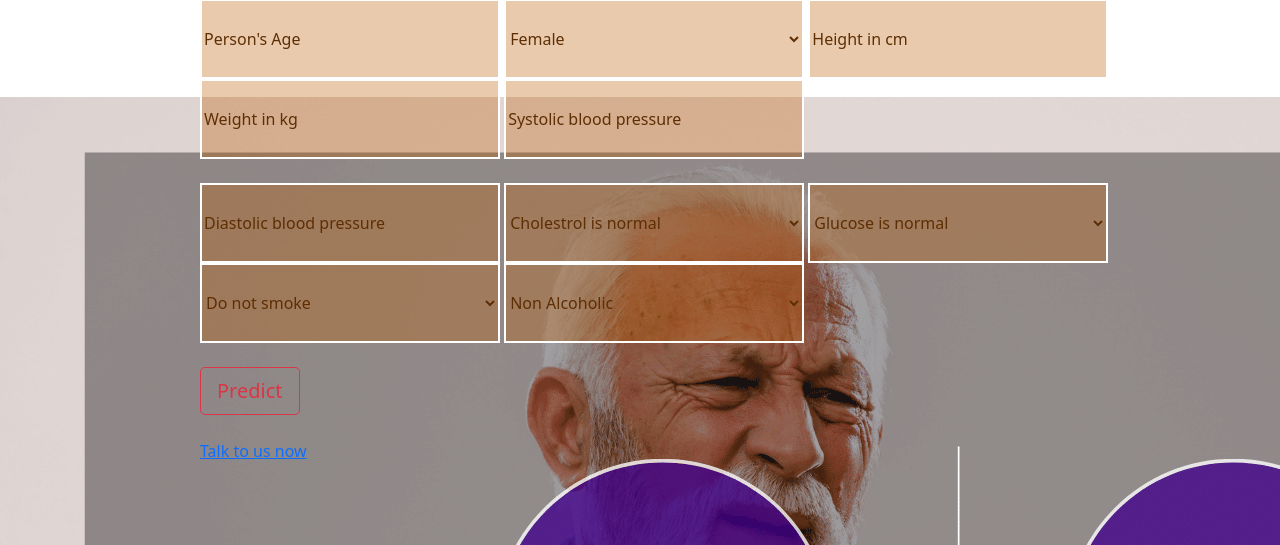
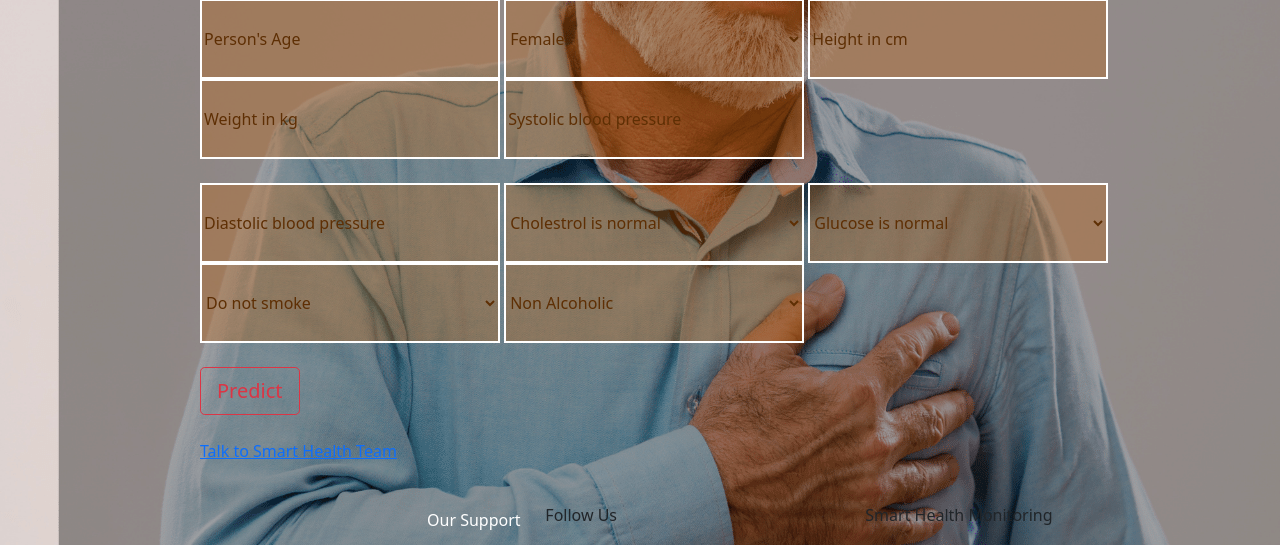
Before and after one commit to elmalla/cardiac_prediction, a Flask app: page / in a window 1280 px wide. Shown: the part 223-768 px from the top of the page. Run offline with Flask 2, Linux system fonts and the light colour scheme; parts of the project's set-up code (start-up, migrations or seed data) failed here and were passed over.

Commit message:
added footer

```diff
--- a/app.py
+++ b/app.py
@@ -7,8 +7,8 @@
 app = Flask(__name__)
 
 @app.route('/',methods=['POST','GET'])
-def new():
-    return render_template('new.html')
+def home():
+    return render_template('home.html')
 
 
 
--- a/templates/new.html
+++ b/templates/home.html
@@ -126,7 +126,7 @@
         <button style="margin-left:00px" type="submit" class="btn btn-outline-danger btn-lg">Predict</button><br><br>
 
         <b style="color: rgb(0, 0, 0);font-size: 22px;">{{statement}}</b>
-        <p><a href="https://m.me/SmartHealthMonitoring">Talk to us now</a></p>
+        <p><a href="https://m.me/SmartHealthMonitoring">Talk to Smart Health Team </a></p>
 
     </form>
     <br>
@@ -145,5 +145,57 @@
     <script src="https://cdn.jsdelivr.net/npm/bootstrap@5.0.0-beta2/dist/js/bootstrap.min.js" integrity="sha384-nsg8ua9HAw1y0W1btsyWgBklPnCUAFLuTMS2G72MMONqmOymq585AcH49TLBQObG" crossorigin="anonymous"></script>
     -->
 </body>
+<footer id="footer" class="footer">
+    <div class="container-fluid">
+        <div class="row">
+            <div class="col-md-5">
 
+                <table border="0px" cellpadding="5px" cellspacing="5px" class="foot-hed-1">
+
+                    <tr>
+                        <td align="left" valign="center"><img src="<?php echo asset_url('img/footer.png'); ?>" class="" title="Smart Health Footer" alt="Crowd-health-footer-image"> </td>
+
+                        <td align="left" valign="top" class="foot-support-desk" style="display:block;">
+                            <div class="hed-1">
+                                <p class="headng" style="color:white;">Our Support</p>
+                                <a href="#"><img src="<?php echo asset_url('img/phone.png'); ?>" title="Find our phone" alt="phone"> +6 -019- 402-8484</a>
+                                <p class="hlp">Help desk - M.F 8:00 AM - 6:00 PM </p>
+                                <a href="#"><img src="<?php echo asset_url('img/paypal.png'); ?>" title="Prefered payment method" alt="paypal-logo"></a>
+                            </div>
+                            <div style="clear:both;"></div>
+                        </td>
+                    </tr>
+
+
+                </table>
+            </div>
+
+            <div class="col-md-3">
+                <div class="bord-rit">
+                    <p class="headng">Follow Us</p>
+                    <a href="https://www.facebook.com/SmartHealthMonitoring" title="Smart health Facebook" target="_blank"><i class="fa fa-facebook face" aria-hidden="true"></i></a>
+                    <a href="https://twitter.com/AI_Tracking" title="Smart Health twitter" target="_blank"><i class="fa fa-twitter face" aria-hidden="true"></i></a>
+                    <a href="https://linkedin.com/company/smart-health-monitoring" title="Intelligance Com on Linkedin" target="_blank"><i class="fa fa-linkedin face"></i></a>
+
+                    <a href="https://www.youtube.com/channel/UCpGlRB6m-B7SOOTqy3SpAIQ/" title="Smart Health on YouTube" target="_blank"><i class="fa fa-youtube face" aria-hidden="true"></i></a>
+
+                </div>
+            </div>
+
+            <div class="col-md-4 lasst">
+                <p class="headng">Smart Health Monitoring</p>
+                <p class="detl">Lorong KTC 3/7,</p>
+                <p class="detl">Kulim Techno City,</p>
+                <p class="detl">Kulim, 09000 Kedah,</p>
+                <p class="detl">Malaysia</p>
+            </div>
+        </div>
+
+        <div class="row">
+            <div class="col-md-12 footer-links">
+                <p class="copyrigt">&copy;2022 HalalWorld Enterprise & Intelligence Com. All right reserved <a href="<?php echo convert_url('terms/of/service'); ?>">Terms of Service</a> . <a href="<?php echo convert_url('privacy/policy/0'); ?>">Privacy Policy</a> . <a href="<?php echo convert_url('home/main#solutions'); ?>">Solutions</a> . <a href="<?php echo convert_url('home/main#whyus'); ?>">Why us</a> . <a href="<?php echo convert_url('home/main#about'); ?>">About</a> . <a href="<?php echo convert_url('contactus/main'); ?>">Contact US</a> . <a href="m.me/SmartHealthMonitoring">Chat with us</a></p>
+            </div>
+        </div>
+    </div>
+</footer>
 </html>
```
Also changed, not shown: static/_elderly.png (added), static/elderly.png, static/img12.jpg (deleted).
